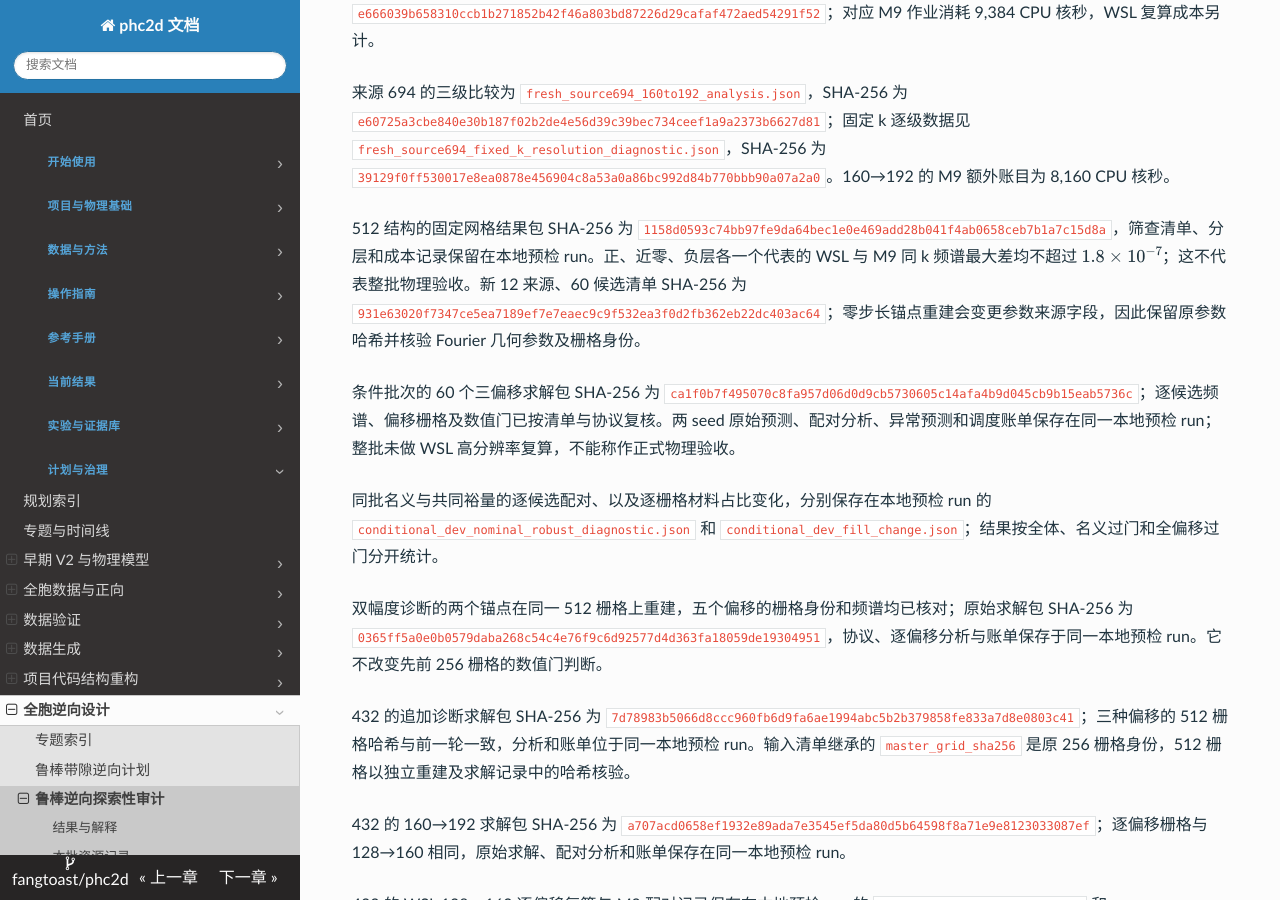
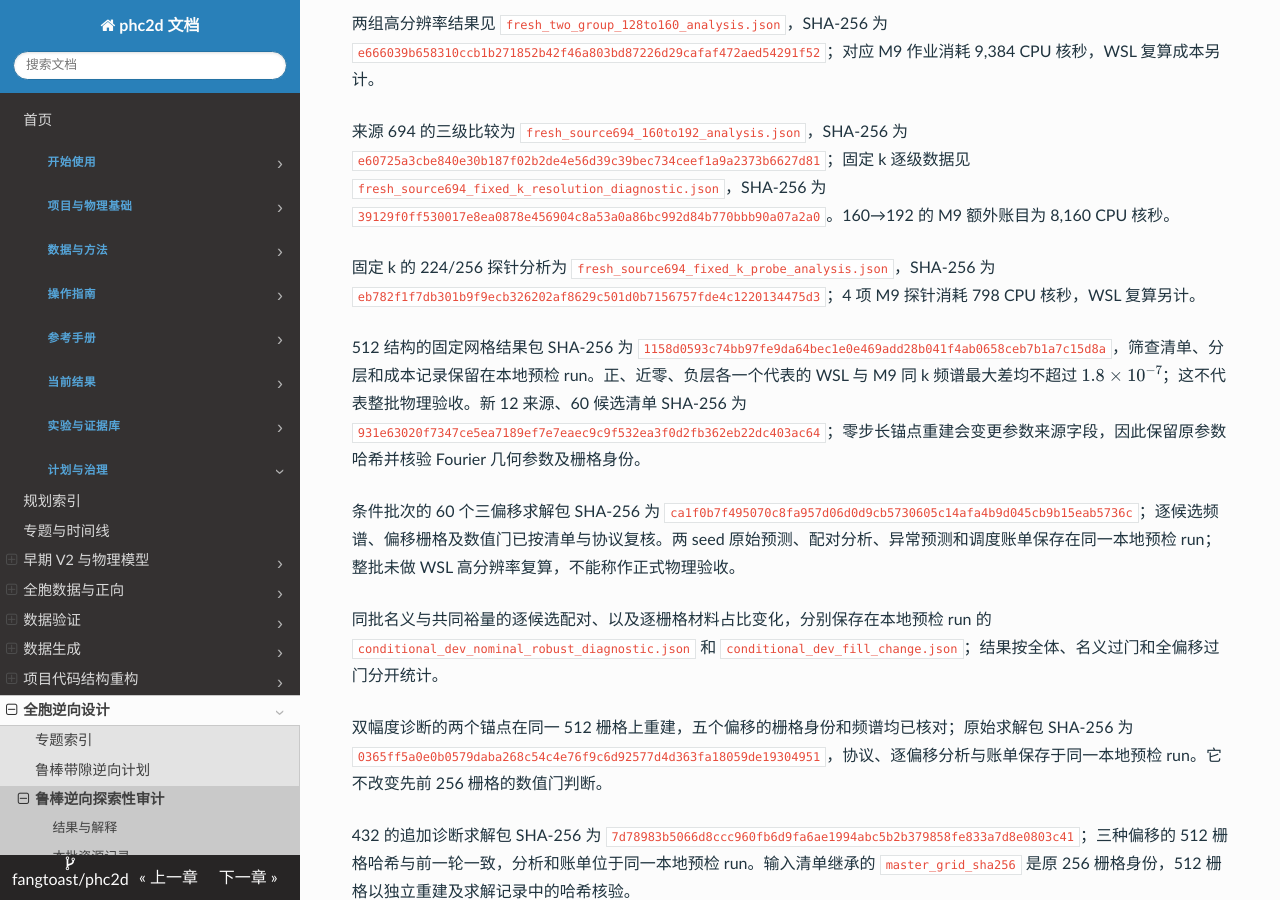
Before and after one commit to fangtoast/phc2d, an MkDocs documentation site: the page built from docs/results/inverse/鲁棒带隙逆向可用性审计.md, in a window 1280 px wide and 900 px high, scrolled down 7102 px. Built offline with MkDocs 1.6.1, drawn with Linux system fonts in a browser that asks for light colours; some of the changed text lies outside the part shown.

Commit message:
Record fixed-k inverse convergence probe

```diff
--- a/docs/results/inverse/鲁棒带隙逆向可用性审计.md
+++ b/docs/results/inverse/鲁棒带隙逆向可用性审计.md
@@ -95,6 +95,7 @@ source_artifacts:
 | 新批 WSL 跨环境预选核查 | 预选六例中 5/6 满足全频带最大差 $10^{-6}$ 的冻结容差；另一例最大差 $1.1325\times10^{-6}$，发生在第 8 带 | 未过门例的目标 B4–B5 最大差约 $5.96\times10^{-8}$，带边与数值门一致；原全频带门仍记为未通过，不能推广为全批验收 |
 | 两个未收敛来源的整组 128→160 诊断 | 来源 548 的 5/5 候选通过；来源 694 为 4/5，剩余候选在两个偏移下的分辨率变化分别约为 0.000521 和 0.000582，高于 0.0005 阈值 | 两组在原精度锚点失败后选择并完整重算；两个预选锚点的 M9–WSL 最大频谱差均约 $1.19\times10^{-7}$。此结果不替代原盲读比较或证明其他来源收敛 |
 | 来源 694 的整组 160→192 与固定 k 诊断 | 5 个候选中 3 个通过；锚点在 128→160 通过后于 160→192 再次未过门，另一候选连续两级未过门。WSL 锚点最大频谱差约 $5.96\times10^{-8}$ | 在一个事后选取的相同 k 点，锚点第 4 带于分辨率 128、160、192 分别为 0.572812、0.572988、0.572391，呈非单调变化；其成因尚未确定，不能把加密视为必然单调收敛 |
+| 来源 694 的固定 k 高分辨率探针 | 一个扰动候选在选定 k 点的第 4 带从 224 到 256 分辨率变化约 0.000519；预选 256 案例的 M9–WSL 最大频谱差约 $5.96\times10^{-8}$ | 该变化略高于原带边阈值 0.0005，但这里只检查事后选定的 k 点，不能直接代替完整带边收敛判断，也不能证明误差成因 |
 | 几何表示差异 | 解析结构与零偏移 256×256 栅格的加密上下带边最大差分别约 0.00318、0.00313；带隙类别无翻转 | 二者的独立自适应搜索和材料表示不同，不能将解析结构直接视为扰动栅格的精确替代 |
 | 输入梯度与候选方向 | seed 1 的 12 组中，梯度选中候选相对组内均匀随机候选的真实裕量均差约 0.00009；含数值未通过组的描述性 bootstrap 区间跨零 | 未获得方向收益证据；7 个全部过门组也是事后筛选，不能当作独立正式测试 |
 
@@ -185,6 +186,8 @@ Global–Local seed 0 回放记录为 `validation_replay_global_local_seed0.json
 
 来源 694 的三级比较为 `fresh_source694_160to192_analysis.json`，SHA-256 为 `e60725a3cbe840e30b187f02b2de4e56d39c39bec734ceef1a9a2373b6627d81`；固定 k 逐级数据见 `fresh_source694_fixed_k_resolution_diagnostic.json`，SHA-256 为 `39129f0ff530017e8ea0878e456904c8a53a0a86bc992d84b770bbb90a07a2a0`。160→192 的 M9 额外账目为 8,160 CPU 核秒。
 
+固定 k 的 224/256 探针分析为 `fresh_source694_fixed_k_probe_analysis.json`，SHA-256 为 `eb782f1f7db301b9f9ecb326202af8629c501d0b7156757fde4c1220134475d3`；4 项 M9 探针消耗 798 CPU 核秒，WSL 复算另计。
+
 512 结构的固定网格结果包 SHA-256 为 `1158d0593c74bb97fe9da64bec1e0e469add28b041f4ab0658ceb7b1a7c15d8a`，筛查清单、分层和成本记录保留在本地预检 run。正、近零、负层各一个代表的 WSL 与 M9 同 k 频谱最大差均不超过 $1.8\times10^{-7}$；这不代表整批物理验收。新 12 来源、60 候选清单 SHA-256 为 `931e63020f7347ce5ea7189ef7e7eaec9c9f532ea3f0d2fb362eb22dc403ac64`；零步长锚点重建会变更参数来源字段，因此保留原参数哈希并核验 Fourier 几何参数及栅格身份。
 
 条件批次的 60 个三偏移求解包 SHA-256 为 `ca1f0b7f495070c8fa957d06d0d9cb5730605c14afa4b9d045cb9b15eab5736c`；逐候选频谱、偏移栅格及数值门已按清单与协议复核。两 seed 原始预测、配对分析、异常预测和调度账单保存在同一本地预检 run；整批未做 WSL 高分辨率复算，不能称作正式物理验收。
```
